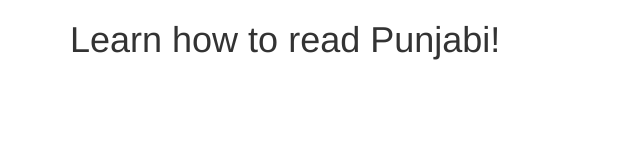
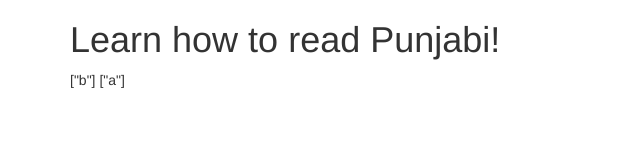
Before and after one commit to amritakc/learn_punjabi, a website: page client/index.html in a window 1280 px wide. Shown: the full height of the page, 0-640 px from the left. Drawn offline with nearby package versions, Linux system fonts and the light colour scheme; some packages are replaced by stand-ins of ours.

Commit message:
added english and punjabi letter factories

```diff
--- a/client/index.html
+++ b/client/index.html
@@ -23,7 +23,42 @@
 	    		})
 	    	})
 
-			myAppDB.controller('gamesController', function($scope, $location){
+	    	myAppDB.factory('englishFactory', function($http){
+	    		var english_letters = ['a']
+	    		var factory = {}
+
+	    		factory.getEnglishLetters = function(callback){
+	    			callback(english_letters)
+	    		}
+
+	    		return factory
+
+	    	})
+
+			myAppDB.factory('punjabiFactory', function($http){
+	    		var punjabi_letters = ['b']
+	    		var factory = {}
+
+	    		factory.getPunjabiLetters = function(callback){
+	    			callback(punjabi_letters)
+	    		}
+
+	    		return factory
+
+	    	})
+
+			myAppDB.controller('gamesController', function($scope, $location, punjabiFactory, englishFactory){
+
+				$scope.english_letters
+				$scope.punjabi_letters
+
+				englishFactory.getEnglishLetters(function(data){
+					$scope.english_letters = data
+				})
+
+				punjabiFactory.getPunjabiLetters(function(data){
+					$scope.punjabi_letters = data
+				})
 
 			})
 		</script>
--- a/client/partials/game.html
+++ b/client/partials/game.html
@@ -1,3 +1,6 @@
 <div ng-controller = "gamesController">
 	<h1>Learn how to read Punjabi!</h1>
+		{{punjabi_letters}}
+		{{english_letters}}
+
 </div>
```
